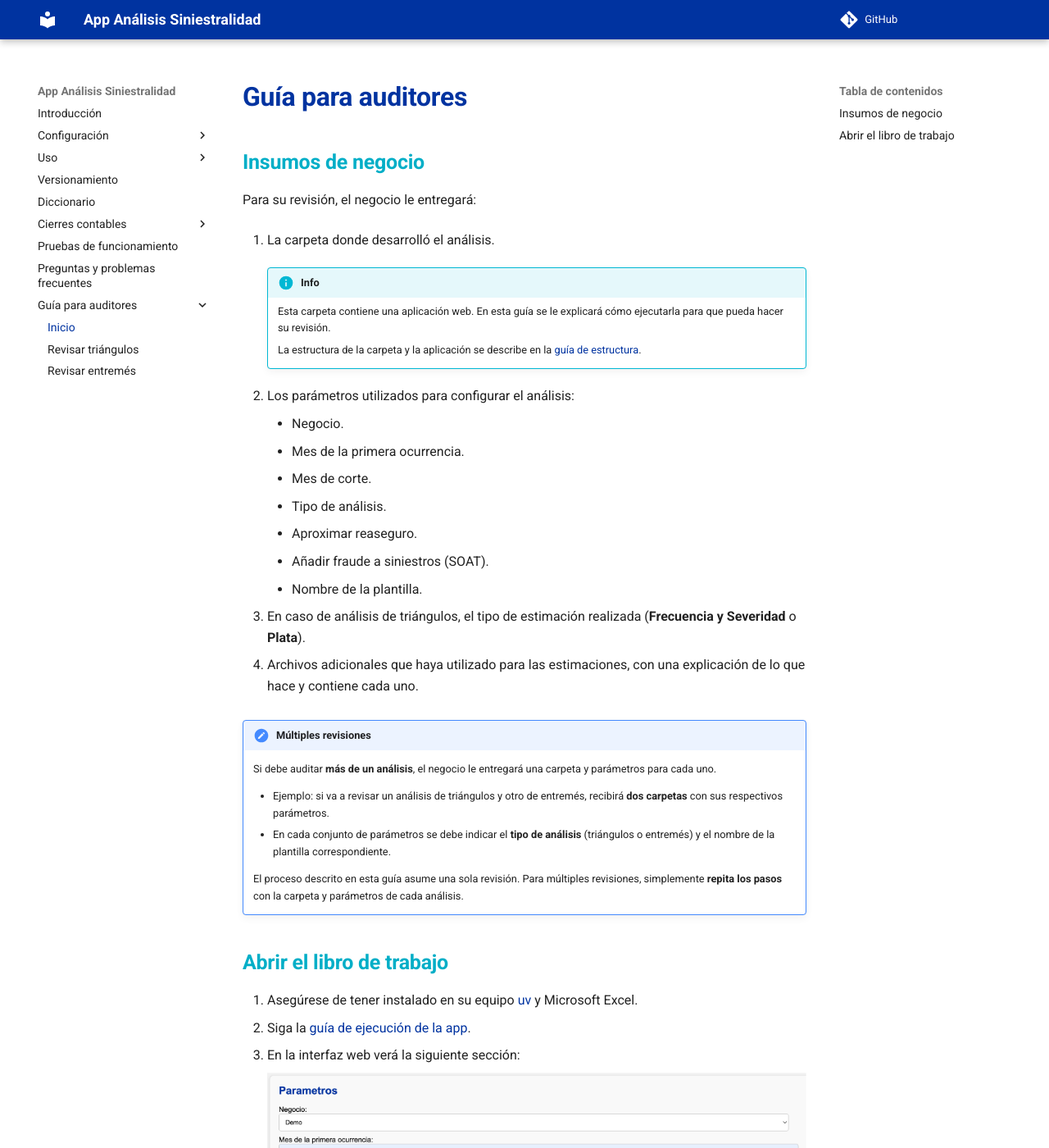
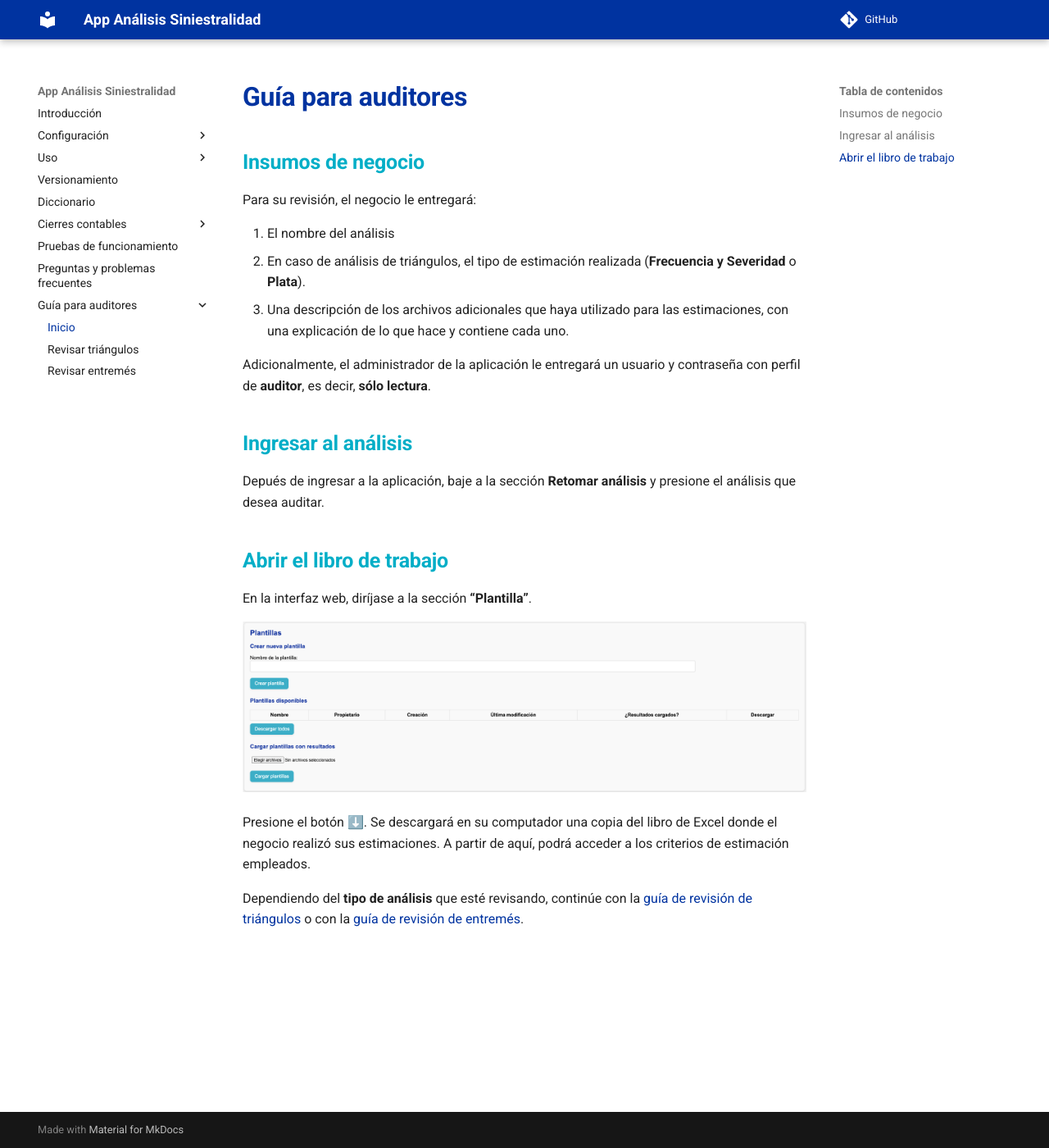
Before and after one commit to sebastobone/app-analisis-siniestralidad-docs, an MkDocs documentation site: the page built from docs/auditores/inicio.md, in a window 1280 px wide and 1400 px high. Shown: the whole window at 82% size. Built offline with MkDocs 1.6.1 and Material for MkDocs 9.7.7, drawn with Linux system fonts in a browser that asks for light colours; comment, search, counter and statistics services are not loaded; some of the changed text lies outside the part shown.

Commit message:
refactor: Adaptar guia para auditores a version web

```diff
--- a/docs/auditores/inicio.md
+++ b/docs/auditores/inicio.md
@@ -6,53 +6,22 @@
 
 Para su revisión, el negocio le entregará:
 
-1. La carpeta donde desarrolló el análisis.
+1. El nombre del análisis
+2. En caso de análisis de triángulos, el tipo de estimación realizada (**Frecuencia y Severidad** o **Plata**).
+3. Una descripción de los archivos adicionales que haya utilizado para las estimaciones, con una explicación de lo que hace y contiene cada uno.
 
-    !!! info
-        Esta carpeta contiene una aplicación web. En esta guía se le explicará cómo ejecutarla para que pueda hacer su revisión.
+Adicionalmente, el administrador de la aplicación le entregará un usuario y contraseña con perfil de **auditor**, es decir, **sólo lectura**.
 
-        La estructura de la carpeta y la aplicación se describe en la [guía de estructura](../estructura.md).
+## Ingresar al análisis
 
-2. Los parámetros utilizados para configurar el análisis:
-    - Negocio.
-    - Mes de la primera ocurrencia.
-    - Mes de corte.
-    - Tipo de análisis.
-    - Aproximar reaseguro.
-    - Añadir fraude a siniestros (SOAT).
-    - Nombre de la plantilla.
-
-3. En caso de análisis de triángulos, el tipo de estimación realizada (**Frecuencia y Severidad** o **Plata**).
-
-4. Archivos adicionales que haya utilizado para las estimaciones, con una explicación de lo que hace y contiene cada uno.
-
-!!! nota "Múltiples revisiones"
-    Si debe auditar **más de un análisis**, el negocio le entregará una carpeta y parámetros para cada uno.
-
-    - Ejemplo: si va a revisar un análisis de triángulos y otro de entremés, recibirá **dos carpetas** con sus respectivos parámetros.
-    - En cada conjunto de parámetros se debe indicar el **tipo de análisis** (triángulos o entremés) y el nombre de la plantilla correspondiente.
-
-    El proceso descrito en esta guía asume una sola revisión. Para múltiples revisiones, simplemente **repita los pasos** con la carpeta y parámetros de cada análisis.
+Depués de ingresar a la aplicación, baje a la sección **Retomar análisis** y presione el análisis que desea auditar.
 
 ## Abrir el libro de trabajo
 
-1. Asegúrese de tener instalado en su equipo [uv](https://docs.astral.sh/uv/getting-started/installation/) y Microsoft Excel.
-2. Siga la [guía de ejecución de la app](../uso/ejecutar_app.md).
-3. En la interfaz web verá la siguiente sección:
+En la interfaz web, diríjase a la sección **“Plantilla”**.
 
-    ![Ingreso de parámetros](../assets/frontend/parametros_auditoria.png)
+![Preparación triángulos.](../assets/frontend/plantilla.png)
 
-    **Ingrese los parámetros** comunicados por el negocio y presione **"Guardar parámetros"**.
+Presione el botón ⬇️. Se descargará en su computador una copia del libro de Excel donde el negocio realizó sus estimaciones. A partir de aquí, podrá acceder a los criterios de estimación empleados.
 
-4. En la interfaz web, diríjase a la sección **“Plantilla”**.
-
-    ![Preparación triángulos.](../assets/frontend/plantilla.png)
-
-    Presione **"Generar aperturas"**, y luego presione **"Abrir plantilla"**.
-
-Se abrirá en su pantalla una copia del libro de Excel donde el negocio realizó sus estimaciones. A partir de aquí, podrá acceder a los criterios de estimación empleados.
-
-!!! info
-    Este libro de Excel está almacenado en la carpeta :material-folder: `plantillas`, al interior de la carpeta entregada por el negocio.
-
-Dependiendo del **tipo de análisis** que esté revisando, continúe con la [guía de revisión de triángulos](triangulos.md) o con la [guía de revisión de entremés](entremes.md).
+Dependiendo del **tipo de análisis** que esté revisando, continúe con la [guía de revisión de triángulos](../uso/plantilla/triangulos.md) o con la [guía de revisión de entremés](../uso/plantilla/entremes.md).
```
Also changed, not shown: docs/auditores/entremes.md (+6 -10 lines), docs/auditores/triangulos.md (+9 -13 lines).
